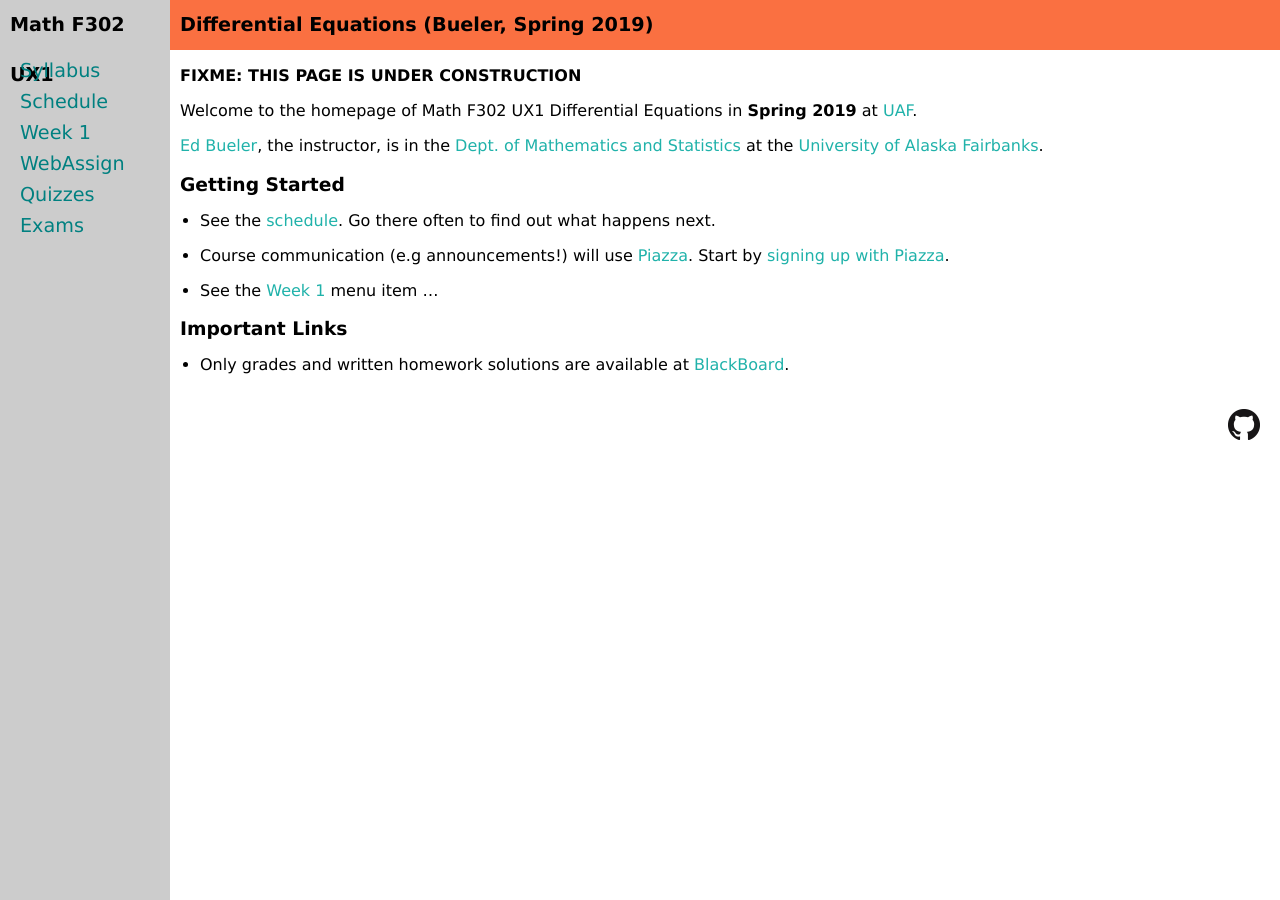
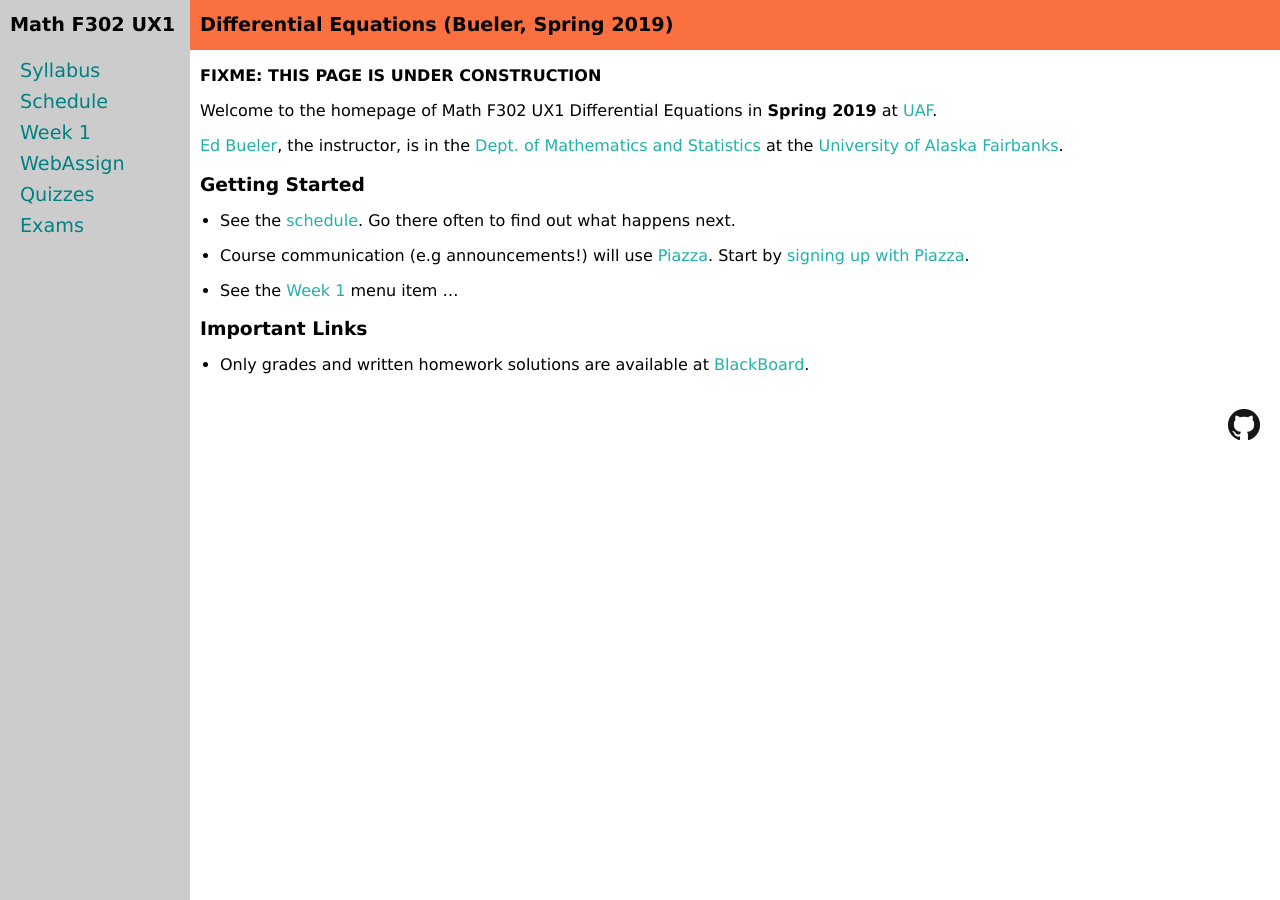
Before and after one commit to bueler/math302, a Jekyll site: the page built from index.md, in a window 1280 px wide. Built offline with Jekyll 4.4.1, drawn with Linux system fonts in a browser that asks for light colours.

Commit message:
Widen side nav 4 iOS safari

```diff
--- a/css/site.scss
+++ b/css/site.scss
@@ -5,7 +5,7 @@
 $sans-font-stack: Verdana, Arial, Helvetica, sans-serif;
 
 $smallscreen: 600px;
-$full-screen-sidenav-allotment: 170px;
+$full-screen-sidenav-allotment: 190px;
 $mobile-screen-sidenav-allotment: 40px;
 $header-height: 50px;
 
```
